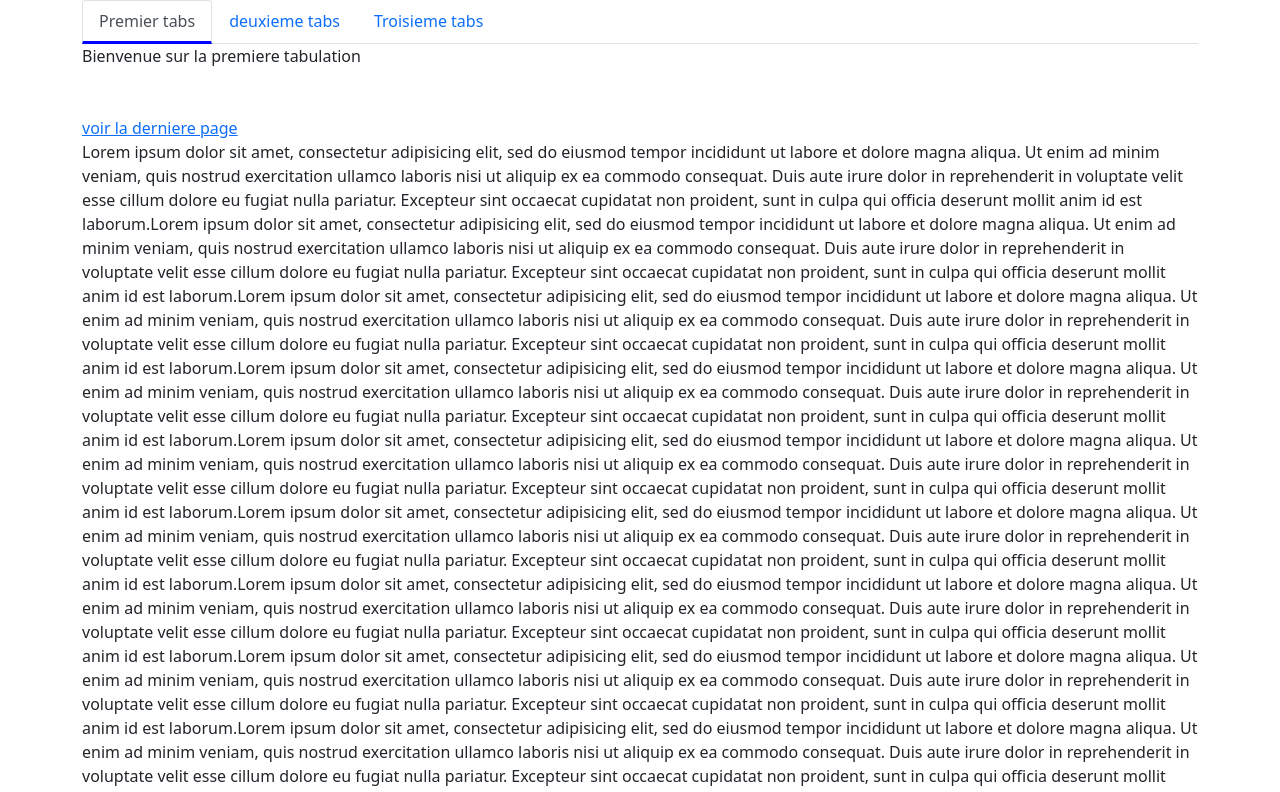
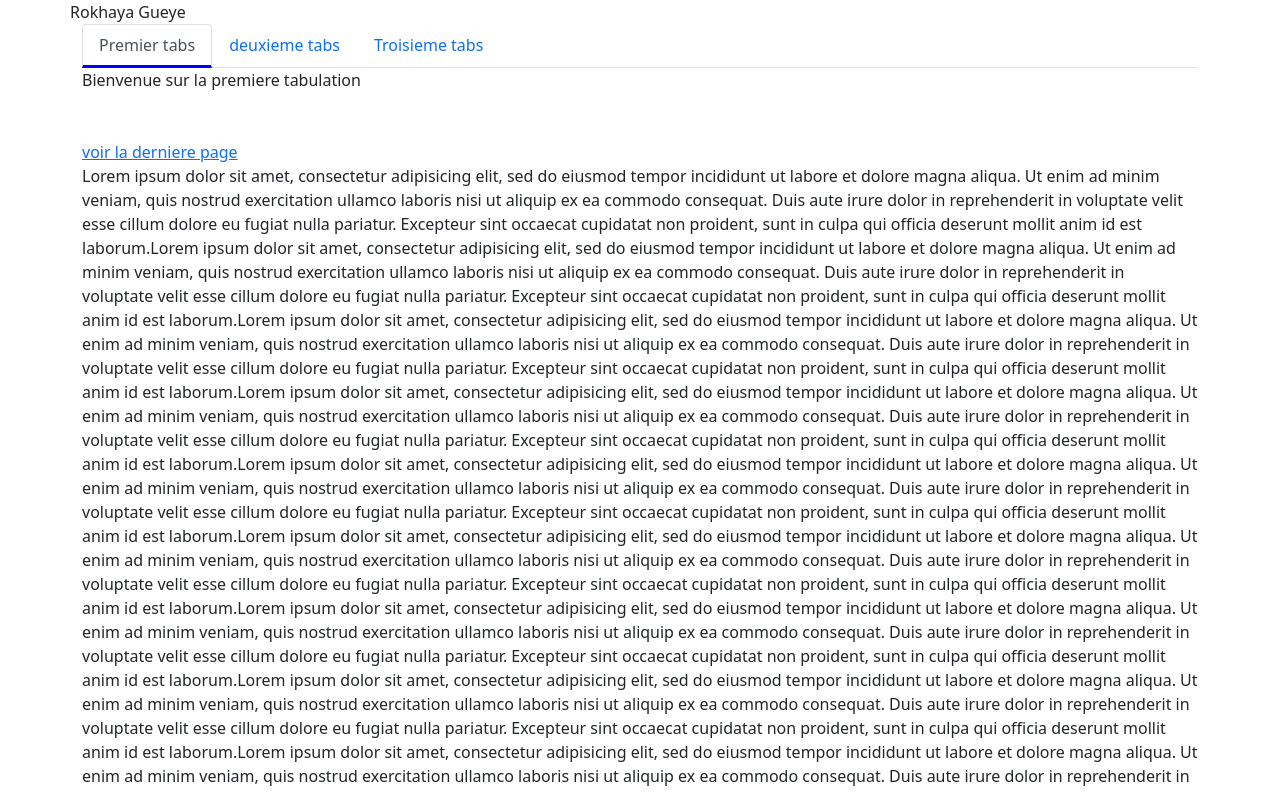
Before and after one commit to riftone07/bootstrap-hepo, a plain HTML site: page test.html in a window 1280 px wide. Shown: the top 792 px of the page. Drawn offline with Linux system fonts and the light colour scheme.

Commit message:
ajout du nom rg

```diff
--- a/test.html
+++ b/test.html
@@ -9,7 +9,7 @@
 <body>
 	<div class="container">
 		<div class="row">
-
+			Rokhaya Gueye
 
 			<div class="col-lg-12">
 				<ul class="nav nav-tabs" id="montabs" role="tablist">
```
